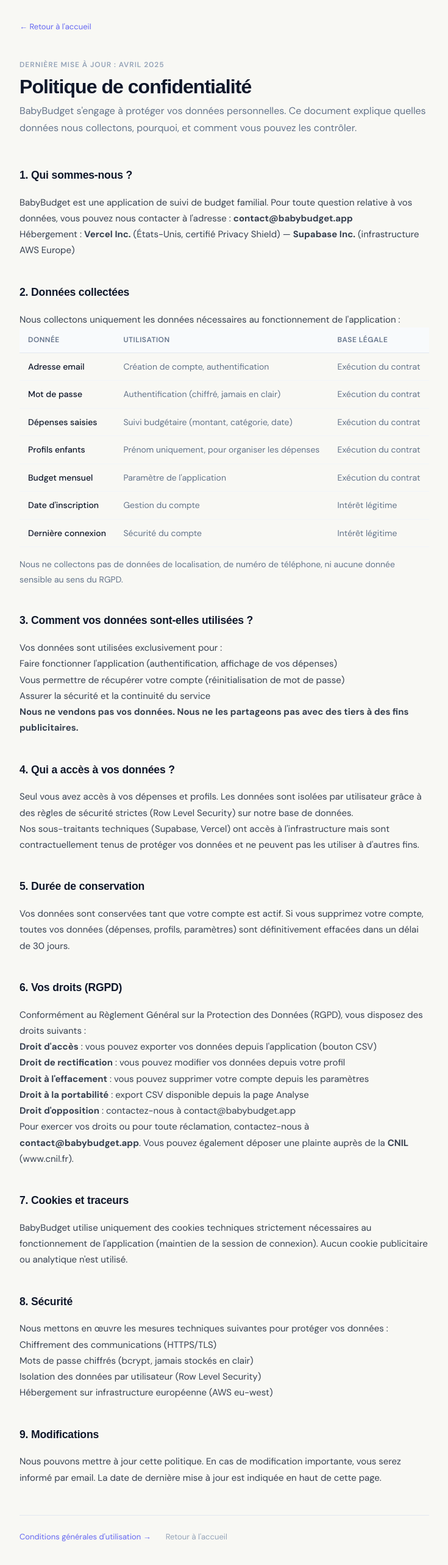
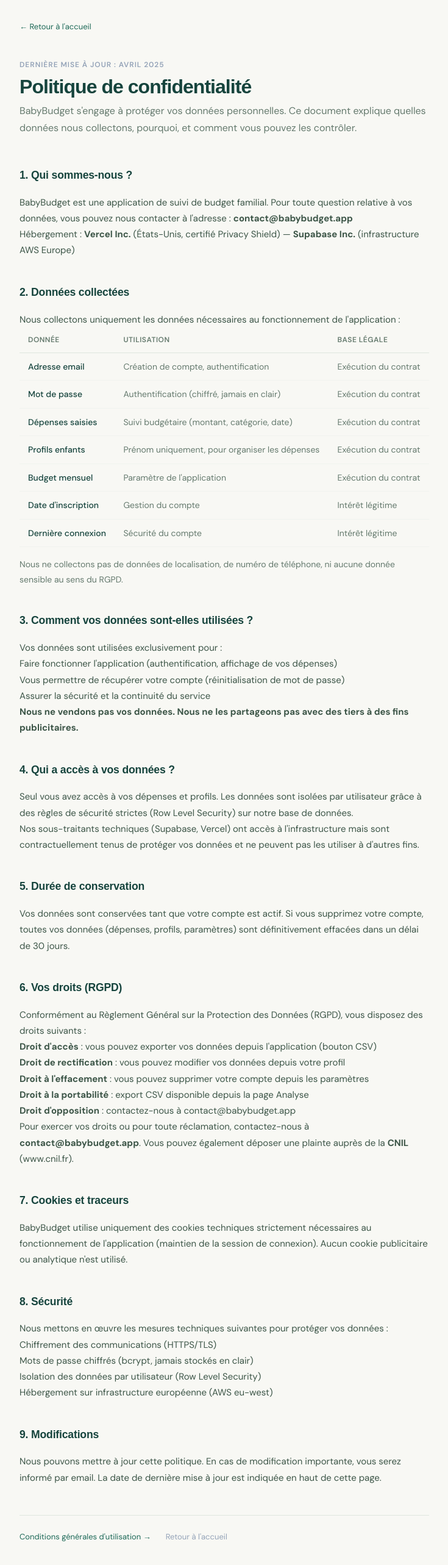
Before and after one commit to ambroiseguyot-del/stackblitz-starters-nzpd1ern, a Next.js app: page /confidentialite in a window 1280 px wide. Shown: the part 108-2674 px from the top of the page at 61% size, without its empty margins (272-1007 px from the left). Built offline with nearby package versions, Linux system fonts and the light colour scheme; no server answers.

Commit message:
feat(design): unify content and components with premium visual language

```diff
--- a/app/confidentialite/page.tsx
+++ b/app/confidentialite/page.tsx
@@ -7,9 +7,9 @@ export const metadata = {
 
 export default function Confidentialite() {
   return (
-    <div style={{ maxWidth: 720, margin: '0 auto', padding: '60px 24px 80px', fontFamily: 'DM Sans, sans-serif', color: '#0F172A', lineHeight: 1.75 }}>
+    <div style={{ maxWidth: 720, margin: '0 auto', padding: '60px 24px 80px', fontFamily: 'DM Sans, sans-serif', color: '#16443D', lineHeight: 1.75 }}>
 
-      <Link href="/" style={{ fontSize: 13, color: '#6366F1', textDecoration: 'none', display: 'inline-flex', alignItems: 'center', gap: 6, marginBottom: 40 }}>
+      <Link href="/" style={{ fontSize: 13, color: '#1C6856', textDecoration: 'none', display: 'inline-flex', alignItems: 'center', gap: 6, marginBottom: 40 }}>
         ← Retour à l'accueil
       </Link>
 
@@ -20,7 +20,7 @@ export default function Confidentialite() {
       <h1 style={{ fontFamily: 'Syne, sans-serif', fontWeight: 800, fontSize: '2rem', letterSpacing: '-0.03em', marginBottom: 8, lineHeight: 1.1 }}>
         Politique de confidentialité
       </h1>
-      <p style={{ color: '#64748B', marginBottom: 48 }}>
+      <p style={{ color: '#657A6E', marginBottom: 48 }}>
         BabyBudget s'engage à protéger vos données personnelles. Ce document explique quelles données nous collectons, pourquoi, et comment vous pouvez les contrôler.
       </p>
 
@@ -40,7 +40,7 @@ export default function Confidentialite() {
           ['Date d\'inscription', 'Gestion du compte', 'Intérêt légitime'],
           ['Dernière connexion', 'Sécurité du compte', 'Intérêt légitime'],
         ]} headers={['Donnée', 'Utilisation', 'Base légale']} />
-        <p style={{ color: '#64748B', fontSize: 14 }}>Nous ne collectons pas de données de localisation, de numéro de téléphone, ni aucune donnée sensible au sens du RGPD.</p>
+        <p style={{ color: '#657A6E', fontSize: 14 }}>Nous ne collectons pas de données de localisation, de numéro de téléphone, ni aucune donnée sensible au sens du RGPD.</p>
       </Section>
 
       <Section title="3. Comment vos données sont-elles utilisées ?">
@@ -92,8 +92,8 @@ export default function Confidentialite() {
         <p>Nous pouvons mettre à jour cette politique. En cas de modification importante, vous serez informé par email. La date de dernière mise à jour est indiquée en haut de cette page.</p>
       </Section>
 
-      <div style={{ marginTop: 48, paddingTop: 24, borderTop: '1px solid #E2E8F0', display: 'flex', gap: 24, flexWrap: 'wrap' }}>
-        <Link href="/cgu" style={{ fontSize: 13, color: '#6366F1', textDecoration: 'none' }}>Conditions générales d'utilisation →</Link>
+      <div style={{ marginTop: 48, paddingTop: 24, borderTop: '1px solid #DFE7DE', display: 'flex', gap: 24, flexWrap: 'wrap' }}>
+        <Link href="/cgu" style={{ fontSize: 13, color: '#1C6856', textDecoration: 'none' }}>Conditions générales d'utilisation →</Link>
         <Link href="/" style={{ fontSize: 13, color: '#94A3B8', textDecoration: 'none' }}>Retour à l'accueil</Link>
       </div>
     </div>
@@ -103,10 +103,10 @@ export default function Confidentialite() {
 function Section({ title, children }: { title: string; children: React.ReactNode }) {
   return (
     <div style={{ marginBottom: 40 }}>
-      <h2 style={{ fontFamily: 'Syne, sans-serif', fontWeight: 700, fontSize: '1.1rem', color: '#0F172A', marginBottom: 16, letterSpacing: '-0.01em' }}>
+      <h2 style={{ fontFamily: 'Syne, sans-serif', fontWeight: 700, fontSize: '1.1rem', color: '#16443D', marginBottom: 16, letterSpacing: '-0.01em' }}>
         {title}
       </h2>
-      <div style={{ color: '#374151', fontSize: 15 }}>{children}</div>
+      <div style={{ color: '#3D5648', fontSize: 15 }}>{children}</div>
     </div>
   );
 }
@@ -116,9 +116,9 @@ function Table({ rows, headers }: { rows: string[][]; headers: string[] }) {
     <div style={{ overflowX: 'auto', marginBottom: 16 }}>
       <table style={{ width: '100%', borderCollapse: 'collapse', fontSize: 14 }}>
         <thead>
-          <tr style={{ background: '#F8FAFC' }}>
+          <tr style={{ background: '#F8F8F4' }}>
             {headers.map(h => (
-              <th key={h} style={{ padding: '10px 14px', textAlign: 'left', fontWeight: 600, color: '#64748B', fontSize: 12, letterSpacing: '0.04em', textTransform: 'uppercase', borderBottom: '1px solid #E2E8F0' }}>
+              <th key={h} style={{ padding: '10px 14px', textAlign: 'left', fontWeight: 600, color: '#657A6E', fontSize: 12, letterSpacing: '0.04em', textTransform: 'uppercase', borderBottom: '1px solid #DFE7DE' }}>
                 {h}
               </th>
             ))}
@@ -126,9 +126,9 @@ function Table({ rows, headers }: { rows: string[][]; headers: string[] }) {
         </thead>
         <tbody>
           {rows.map((row, i) => (
-            <tr key={i} style={{ borderBottom: '1px solid #F1F5F9' }}>
+            <tr key={i} style={{ borderBottom: '1px solid #F0F3EE' }}>
               {row.map((cell, j) => (
-                <td key={j} style={{ padding: '10px 14px', color: j === 0 ? '#0F172A' : '#64748B', fontWeight: j === 0 ? 500 : 400 }}>
+                <td key={j} style={{ padding: '10px 14px', color: j === 0 ? '#16443D' : '#657A6E', fontWeight: j === 0 ? 500 : 400 }}>
                   {cell}
                 </td>
               ))}
```
